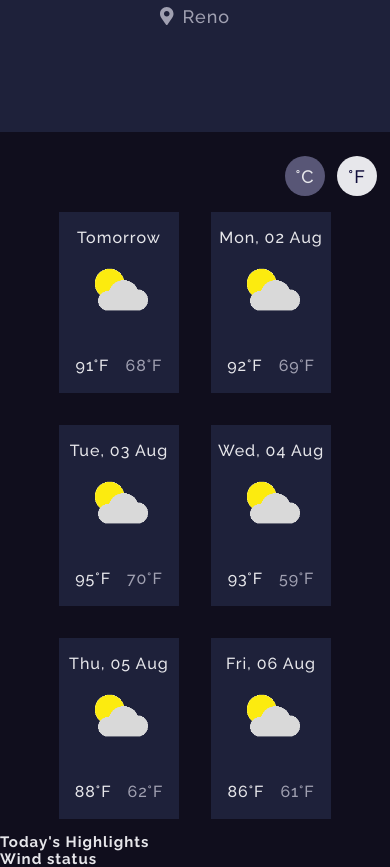
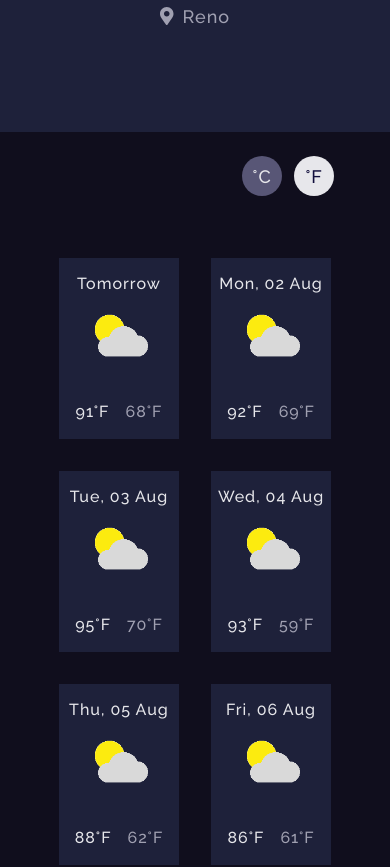
Before and after one commit to HermanLD/weather-app-frontend, a Vue app: page / in a window 390 px wide. Shown: the part 700-1567 px from the top of the page. Built offline with nearby package versions, Linux system fonts and the light colour scheme; no server answers.

Commit message:
responsive weekly forecast section

```diff
--- a/src/assets/css/base.css
+++ b/src/assets/css/base.css
@@ -29,10 +29,10 @@ html {
   1rem = 10px; 10px/16px = 62.5%
   */
   font-size: var(--base-sizing);
+  box-sizing: border-box;
 }
 
 body {
-  box-sizing: border-box;
   background-color: var(--clr-bg);
   font-family: var(--ff-body);
   font-weight: var(--fw-reg);
--- a/src/components/forecast-display/week-display/week-display.css
+++ b/src/components/forecast-display/week-display/week-display.css
@@ -2,9 +2,9 @@
   display: flex;
   flex-wrap: wrap;
   justify-content: space-around;
-  width: 78%;
-  /* max-width: ; */
-  margin: 0 auto;
+  /*! width: 78%; */
+  /*! max-width: ; */
+  /*! margin: 0 auto; */
   text-align: center;
 }
 
--- a/src/components/layout/day-forecast.css
+++ b/src/components/layout/day-forecast.css
@@ -74,7 +74,8 @@
 
 @media (min-width: 1020px) {
   .forecast-main {
-    max-width: 45.9rem;
+    flex-grow: 1;
+    /* max-width: 45.9rem; */
     height: 100vh;
   }
 }
--- a/src/components/layout/week-forecast.css
+++ b/src/components/layout/week-forecast.css
@@ -6,9 +6,17 @@
   padding-top: var(--space-x);
   padding-bottom: var(--space-x);
 
-  flex-grow: 1;
+  flex-grow: 3;
 }
 
 .weekly-forecast-content {
+  width: 78%;
+  max-width: 85rem;
   margin: 0 auto;
 }
+
+@media (min-width: 1020px) {
+  .weekly-forecast {
+    --space-x: 4.2rem;
+  }
+}
--- a/src/components/navigation/navigation.css
+++ b/src/components/navigation/navigation.css
@@ -147,3 +147,10 @@
   color: #e7e7eb;
   font-size: 1.6rem;
 }
+
+@media (min-width: 1020px) {
+  .navigation {
+    --padding-sides: 4.6rem;
+    padding-top: 4.2rem;
+  }
+}
--- a/src/components/ui/app-toggle.css
+++ b/src/components/ui/app-toggle.css
@@ -1,8 +1,9 @@
 .app-toggle {
   display: flex;
+  justify-content: flex-end;
   padding-right: 1.3rem;
   padding-left: 1.3rem;
-  justify-content: flex-end;
+  margin-bottom: 4.6rem;
 }
 
 .app-toggle-celcius,
```
